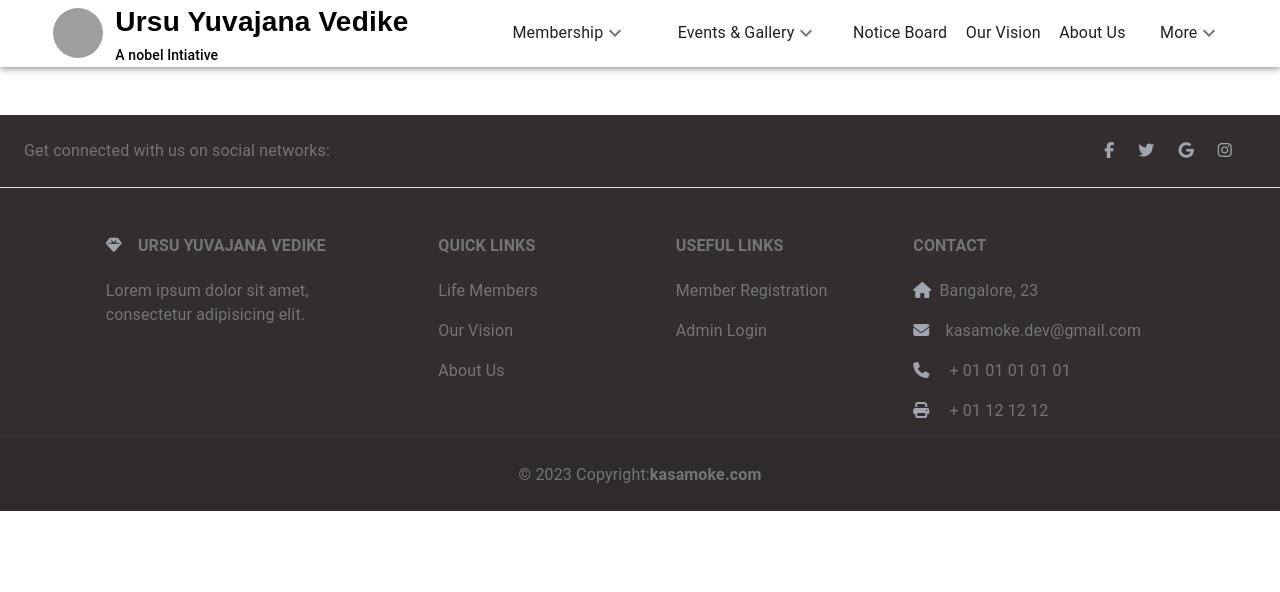
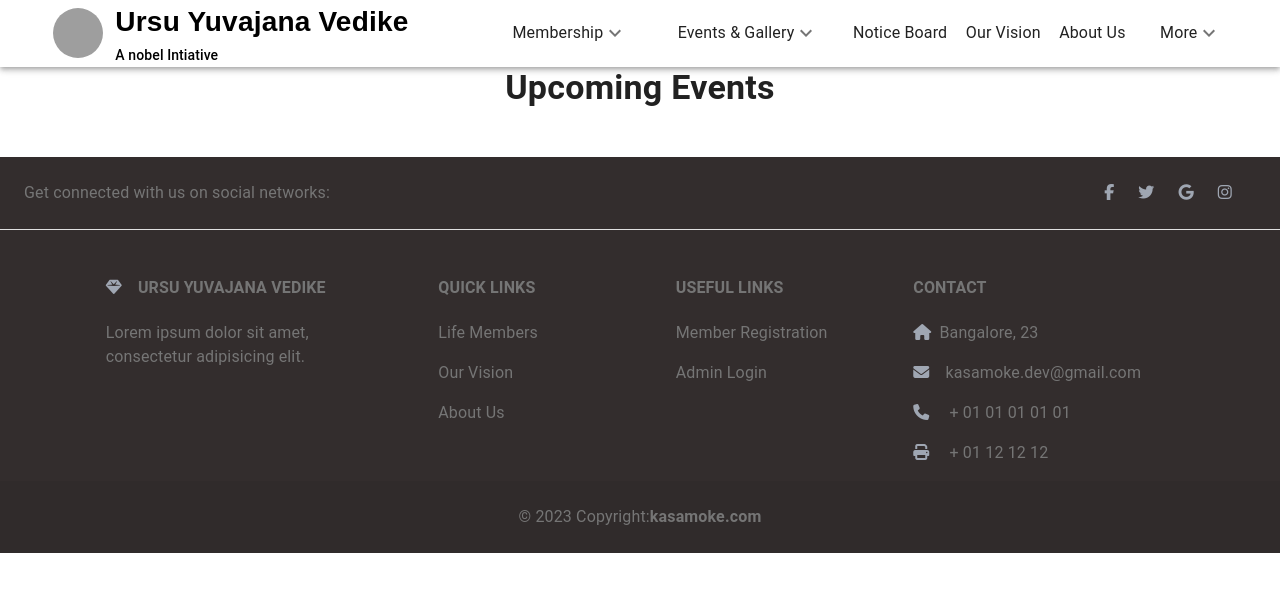
Before and after one commit to kasamokeDev/Ursu-Yuvajana-Vedike, a Next.js app: page /upcomingEvents in a window 1280 px wide. Shown: the top 592 px of the page. Built offline with nearby package versions, Linux system fonts and the light colour scheme; grey boxes are pictures that could not be loaded.

Commit message:
events page

```diff
--- /dev/null
+++ b/components/events-container/EventsContainer.js
@@ -0,0 +1,14 @@
+import React from 'react';
+import { Container } from '@mui/material';
+
+import Title from '../title/Title';
+
+function EventsContainer({title}) {
+  return (
+    <Container maxWidth="md">
+      <Title title={title} />
+    </Container>
+  );
+}
+
+export default EventsContainer;
--- a/pages/pastEvents/index.js
+++ b/pages/pastEvents/index.js
@@ -1,6 +1,8 @@
 import Head from 'next/head';
 import TopNav from '../../components/top-nav/TopNav';
 import Footer from '../../components/footer/Footer';
+
+import EventsContainer from '../../components/events-container/EventsContainer';
 
 export default function PastEvents() {
   return (
@@ -10,6 +12,7 @@ export default function PastEvents() {
         <meta property="og:title" content="Urus title" key="title" />
       </Head>
       <TopNav />
+      <EventsContainer title="Past Events"/>
       <Footer />
     </>
   );
--- a/pages/upcomingEvents/index.js
+++ b/pages/upcomingEvents/index.js
@@ -1,6 +1,8 @@
 import Head from 'next/head';
 import TopNav from '../../components/top-nav/TopNav';
 import Footer from '../../components/footer/Footer';
+
+import EventsContainer from '../../components/events-container/EventsContainer';
 
 export default function UpcomingEvents() {
   return (
@@ -10,6 +12,7 @@ export default function UpcomingEvents() {
         <meta property="og:title" content="Urus title" key="title" />
       </Head>
       <TopNav />
+      <EventsContainer title="Upcoming Events"/>
       <Footer />
     </>
   );
```
Also changed, not shown: components/upcoming-events/EventsContainer.js (deleted, +0 -9 lines).
